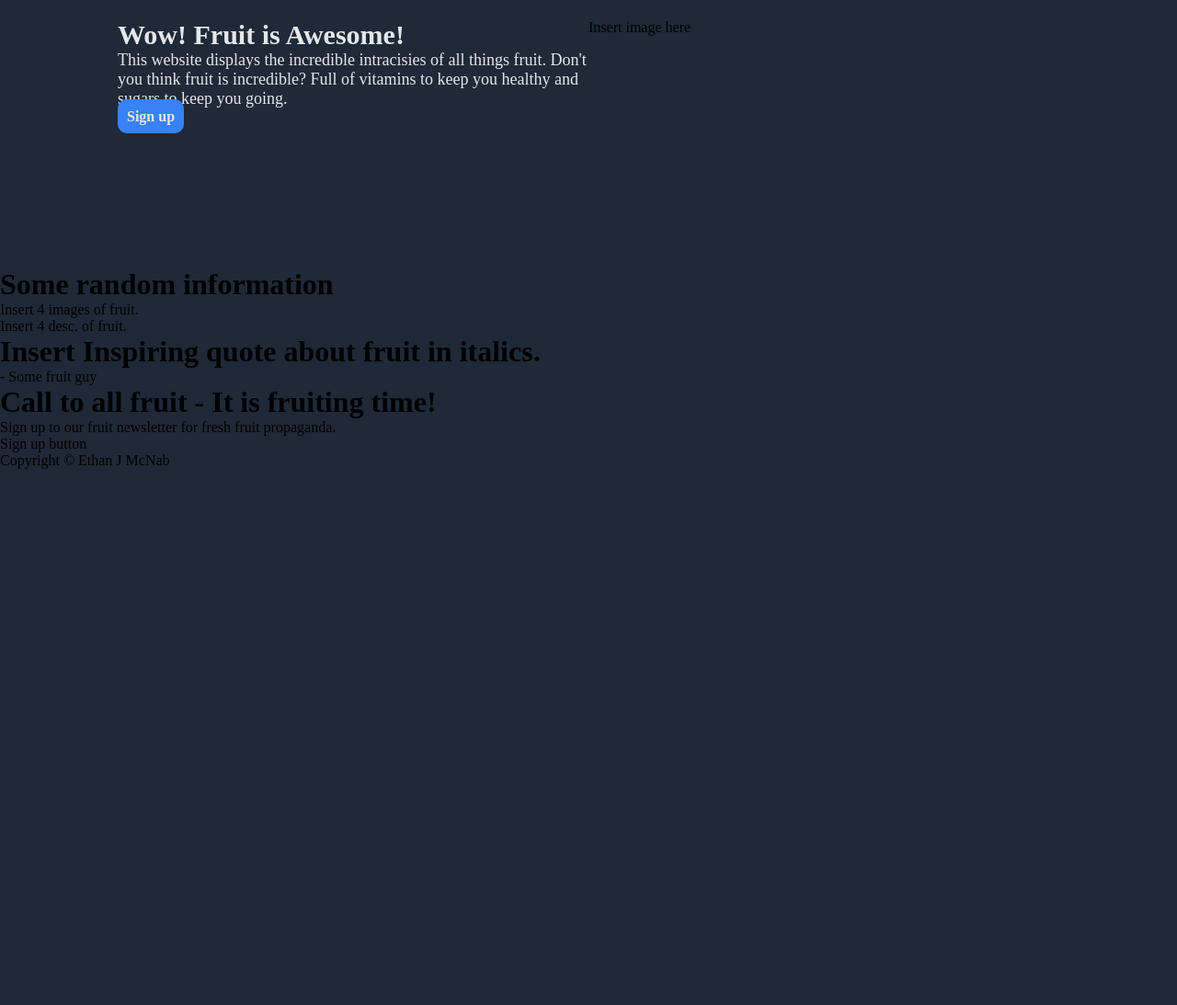
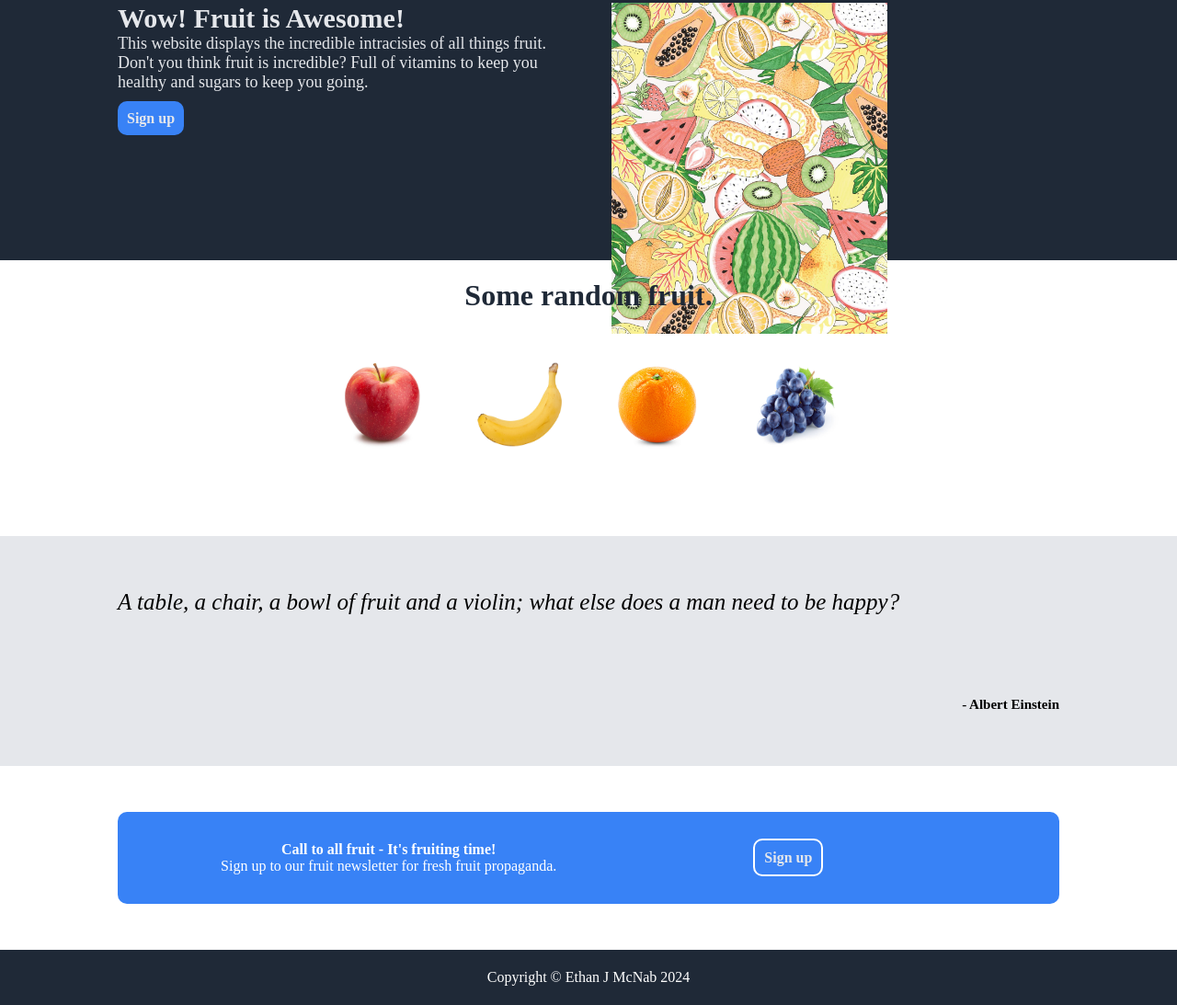
Before and after one commit to EthanJMcNab/Fruit-Website, a plain HTML site: page index.html in a window 1280 px wide. Shown: the part 124-1217 px from the top of the page at 92% size. Before the commit the page ends 800 px from the top, so only its background shows below. Drawn offline with Linux system fonts and the light colour scheme.

Commit message:
Have altered each sections container to reflect what is decribed on Odin Project.

```diff
--- a/index.html
+++ b/index.html
@@ -21,30 +21,52 @@
     <div class="container">
       <div class="innerContainer">
         <h1 class="banner_title">Wow! Fruit is Awesome!</h1>
-        <p class="banner_text">This website displays the incredible intracisies of all things fruit. Don't you think fruit is incredible? Full of vitamins to keep you healthy and sugars to keep you going.</p>
+        <p class="banner_text">This website displays the incredible intracisies of all things
+        fruit. Don't you think fruit is incredible? Full of vitamins to keep you healthy and
+        sugars to keep you going.</p>
         <a href="#" class="btn">Sign up</a>
       </div>
       <div class="innerContainer">
-        <p>Insert image here</p>
+        <img src="Fruit.jpg" alt="Fruit Image" width="300">
       </div>
     </div>
 
     <!-- Section 3-->
-    <h1>Some random information</h1>
-    <p>Insert 4 images of fruit.</p>
-    <p>Insert 4 desc. of fruit.</p>
+    <div class="container" id="randomInformation">
+      <h1 id="randomInformationTitle">Some random fruit.</h1>
+      <div class="container" id="photos">
+        <img src="Apple.jpg" alt="Fruit Image" width="100" height="100">
+        <img src="Banana.jpg" alt="Fruit Image" width="100" height="100">
+        <img src="Orange.jpg" alt="Fruit Image" width="100" height="100">
+        <img src="Grape.jpg" alt="Fruit Image" width="100" height="100">
+      </div>
+      </div>
+    </div>
 
     <!-- Section 4-->
-    <h1> Insert Inspiring quote about fruit in italics.</h1>
-    <p>- Some fruit guy</p>
+    <div class="container" id="quoteContainer">
+      <p id="quoteText"><i> A table, a chair, a bowl of fruit and a violin;
+      what else does a man need to be happy?</i></p>
+      <p id="quoteAuthor"><b>- Albert Einstein</b></p>
+    </div>
 
     <!-- Section 5-->
-    <h1>Call to all fruit - It is fruiting time!</h1>
-    <p>Sign up to our fruit newsletter for fresh fruit propaganda.</p>
-    <p>Sign up button</p>
+    <div class="container" id="callToAction">
+      <div class="container" id="ctaContainer">
+        <div class="innerContainer">
+        <p><b>Call to all fruit - It's fruiting time!</b></p>
+        <p>Sign up to our fruit newsletter for fresh fruit propaganda.</p>
+      </div>
+      <div class="innerContainer">
+        <a href="#" class="btn" id="specialButton">Sign up</a>
+      </div>
+      </div>
+    </div>
 
     <!-- Section 6-->
-    <p>Copyright © Ethan J McNab</p>
+    <div class="footerContainer">
+      <p>Copyright © Ethan J McNab 2024</p>
+    </div>
 
   </body>
 </html>
--- a/styles.css
+++ b/styles.css
@@ -2,7 +2,6 @@
     box-sizing:border-box;
     margin: 0;
     padding: 0;
-    background-color: #1F2937;
 }
 
 header {
@@ -11,7 +10,8 @@ header {
     align-items: center;
     padding: 30px 10%;
     color: #F9FAF8;
-    font-size: 24px;
+    font-size: 20px;
+    background-color: #1F2937;
 }
 
 .nav_links{
@@ -26,10 +26,12 @@ header {
 }
 
 .container{
+    background-color: #1F2937;
+    gap: 50px;
     display: flex;
     height: 300px;
     justify-content: space-evenly;
-    padding: 30px 10%;
+    padding: 20px 10%;
 }
 
 .innerContainer{
@@ -45,16 +47,74 @@ header {
 .banner_text{
     font-size: 18px;
     color: #E5E7EB;
+    margin-bottom: 20px;
 }
 
 .btn{
     font-weight: bold;
     background: #3882F6;
     color: #E5E7EB;
-    width: 160px;
     padding: 10px;
     text-align: center;
     text-decoration: none;
     border-radius: 10px;
-    margin-top:10px;
 }
+
+#randomInformation{
+    background-color: white;
+    flex-direction: column;
+    align-items: center;
+}
+
+#randomInformationTitle{
+    color: #1F2937;
+}
+
+#photos{
+    background-color: white;
+    padding: 0px 0%;
+}
+
+#quoteContainer{
+    background-color: #E5E7EB;
+    flex-direction: column;
+    height:250px;
+}
+
+#quoteText{
+    font-size: 25px;
+}
+
+#quoteAuthor{
+    font-size: 15px;
+    display: flex;
+    justify-content: flex-end;
+}
+
+#callToAction{
+    background-color: white;
+    height: 200px;
+    flex-direction: column;
+}
+
+#ctaContainer{
+    background-color: #3882F6;
+    border-radius: 10px;
+    height: 100px;
+    color: white;
+    align-items: center;
+    text-align: center;
+}
+
+#specialButton{
+    border: 2px solid white;
+}
+
+.footerContainer{
+    background-color: #1F2937;
+    display: flex;
+    height: 60px;
+    align-items: center;
+    justify-content: center;
+    color: white;
+}
```
Also changed, not shown: Apple.jpg (added), Banana.jpg (added), Grape.jpg (added), Orange.jpg (added).
